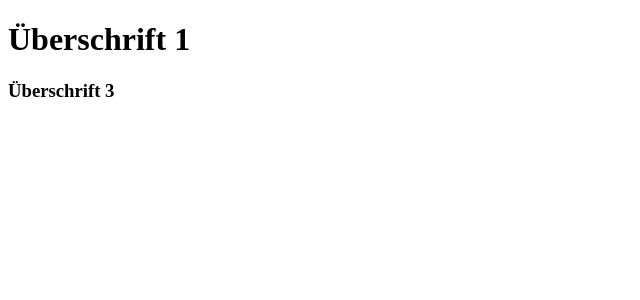
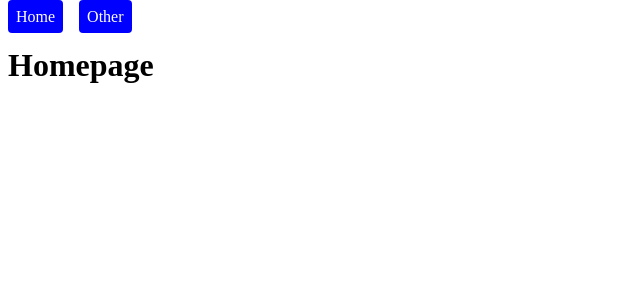
Before and after one commit to lvj94-dev/website, a React (Create React App) app: page / in a window 1280 px wide. Shown: the top 300 px of the page, without its empty margins (0-640 px from the left). Built offline with nearby package versions, Linux system fonts and the light colour scheme.

Commit message:
basic setup

```diff
--- a/public/index.html
+++ b/public/index.html
@@ -1,3 +1,5 @@
+<!--Author: Lucas Vincent Johanningmeier-->
+
 <!DOCTYPE html>
 <html lang="en">
   <head>
--- a/src/App.js
+++ b/src/App.js
@@ -1,10 +1,23 @@
 /* Author: Lucas Vincent Johanningmeier */
+
+import { BrowserRouter as Router, Routes, Route } from "react-router-dom";
+
+import Homepage from "./pages/Homepage/Homepage";
+import Other from "./pages/Other/Other";
+
+import Navbar from "./components/Navbar";
 
 export default function App() {
   return (
     <div>
-      <h1>Überschrift 1</h1>
-      <h3>Überschrift 3</h3>
+      <Router>
+        <Navbar />
+
+        <Routes>
+          <Route path="/" element={<Homepage />} />
+          <Route path="/other" element={<Other />} />
+        </Routes>
+      </Router>
     </div>
   );
 }
--- /dev/null
+++ b/src/components/Navbar.js
@@ -0,0 +1,14 @@
+/* Author: Lucas Vincent Johanningmeier */
+
+import { Link } from "react-router-dom";
+
+export default function Navbar() {
+  return (
+    <div>
+      <nav id="id-navbar">
+        <Link to="/">Home</Link>
+        <Link to="/other">Other</Link>
+      </nav>
+    </div>
+  );
+}
--- a/src/index.js
+++ b/src/index.js
@@ -1,7 +1,10 @@
+/* Author: Lucas Vincent Johanningmeier */
+
 import React from "react";
 import ReactDOM from "react-dom/client";
 
 import App from "./App";
+import "./style.css";
 
 const container = document.getElementById("root");
 const root = ReactDOM.createRoot(container);
--- /dev/null
+++ b/src/pages/Homepage/Homepage.js
@@ -0,0 +1,9 @@
+/* Author: Lucas Vincent Johanningmeier */
+
+export default function Homepage() {
+  return (
+    <div>
+      <h1>Homepage</h1>
+    </div>
+  );
+}
--- /dev/null
+++ b/src/pages/Other/Other.js
@@ -0,0 +1,9 @@
+/* Author: Lucas Vincent Johanningmeier */
+
+export default function Other() {
+  return (
+    <div>
+      <h1>Other</h1>
+    </div>
+  );
+}
--- /dev/null
+++ b/src/style.css
@@ -0,0 +1,10 @@
+/* Author: Lucas Vincent Johanningmeier */
+
+#id-navbar a {
+  background-color: blue;
+  color: white;
+  padding: 0.5rem;
+  text-decoration: none;
+  margin-right: 1rem;
+  border-radius: 4px;
+}
```
